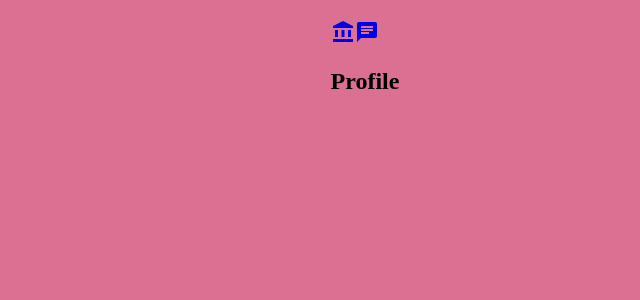
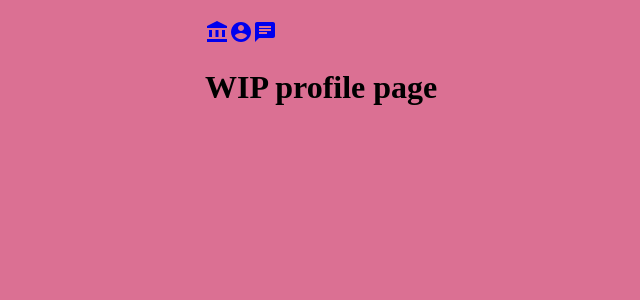
Before and after one commit to kclassic/helppis, a React (Create React App) app: page /profile in a window 1280 px wide. Shown: the top 300 px of the page, without its empty margins (275-915 px from the left). Built offline with nearby package versions, Linux system fonts and the light colour scheme.

Commit message:
Profile page wip

```diff
--- a/src/App.js
+++ b/src/App.js
@@ -4,10 +4,12 @@ import styled from "styled-components";
 import Box from "@material-ui/core/Box";
 
 import AccountBalanceIcon from "@material-ui/icons/AccountBalance";
+import AccountCircleIcon from "@material-ui/icons/AccountCircle";
 import ChatIcon from "@material-ui/icons/Chat";
 
 import Chat from "./chat/Chat";
 import MainPage from "./MainPage";
+import ProfilePage from "./ProfilePage";
 
 const Container = styled(Box)`
   display: flex;
@@ -21,11 +23,8 @@ const Container = styled(Box)`
 
 const InnerContainer = styled(Box)`
   max-width: 320px;
+  width: 100%;
   padding: 20px;
-`;
-
-const Heading = styled(Box)`
-  width: 100%;
 `;
 
 const AppContext = React.createContext();
@@ -109,18 +108,24 @@ class App extends React.Component {
         <InnerContainer>
           <AppContext.Provider value={this.state}>
             <Router>
-              <Heading>
+              <div>
                 <Link to="/home">
                   <AccountBalanceIcon />
+                </Link>
+
+                <Link to="/profile">
+                  <AccountCircleIcon />
                 </Link>
 
                 <Link to="/chat">
                   <ChatIcon />
                 </Link>
-              </Heading>
+              </div>
               <Switch>
                 <Route path="/profile">
-                  <h2>Profile</h2>
+                  <AppContext.Consumer>
+                    {({ user }) => <ProfilePage user={user} />}
+                  </AppContext.Consumer>
                 </Route>
                 <Route path="/home">
                   <AppContext.Consumer>
--- a/src/MainPage.jsx
+++ b/src/MainPage.jsx
@@ -1,7 +1,7 @@
 import React from "react";
 import { Switch, Route, Link, useRouteMatch } from "react-router-dom";
 import styled from "styled-components";
-import Task from "./Task";
+import TaskPage from "./TaskPage";
 import TaskCard from "./TaskCard";
 
 const TaskList = styled("ul")`
@@ -27,7 +27,7 @@ const MainPage = ({ tasks, addTask, activeTasks }) => {
     <div>
       <Switch>
         <Route path={`${path}/:taskId`}>
-          <Task tasks={tasks} />
+          <TaskPage tasks={tasks} />
         </Route>
         <Route path={path}>
           <h2>Tasks</h2>
--- /dev/null
+++ b/src/ProfilePage.jsx
@@ -0,0 +1,11 @@
+import React from "react";
+
+const ProfilePage = ({ user }) => {
+  return (
+    <div>
+      <h1>WIP profile page</h1>
+    </div>
+  );
+};
+
+export default ProfilePage;
--- a/src/Task.jsx
+++ b/src/TaskPage.jsx
@@ -1,7 +1,7 @@
 import React from "react";
 import { useParams } from "react-router-dom";
 
-const Task = ({ tasks }) => {
+const TaskPage = ({ tasks }) => {
   let { taskId } = useParams();
   const task = tasks.find(t => String(t.id) === taskId);
   if (!task) return null;
@@ -20,4 +20,4 @@ const Task = ({ tasks }) => {
   );
 };
 
-export default Task;
+export default TaskPage;
```
